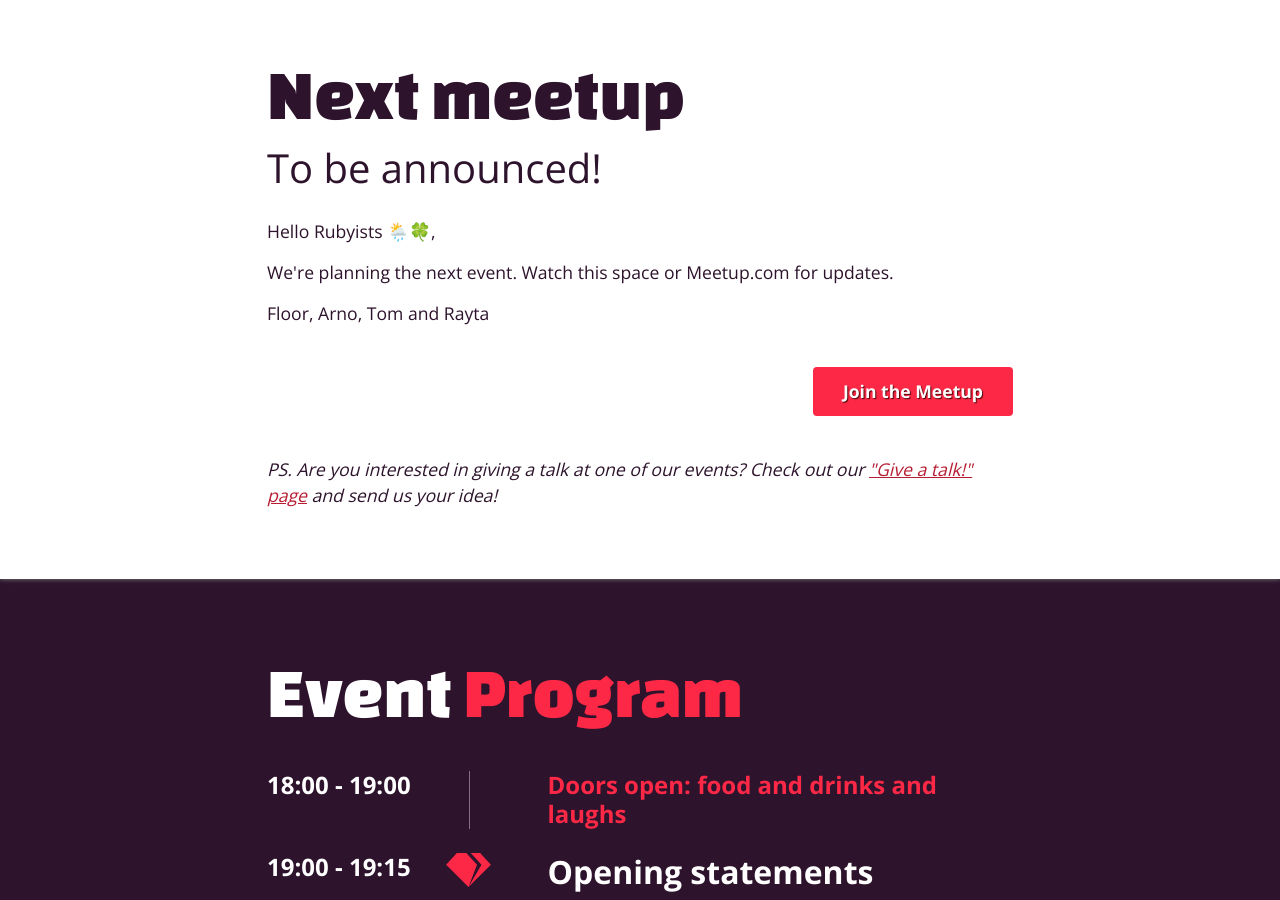
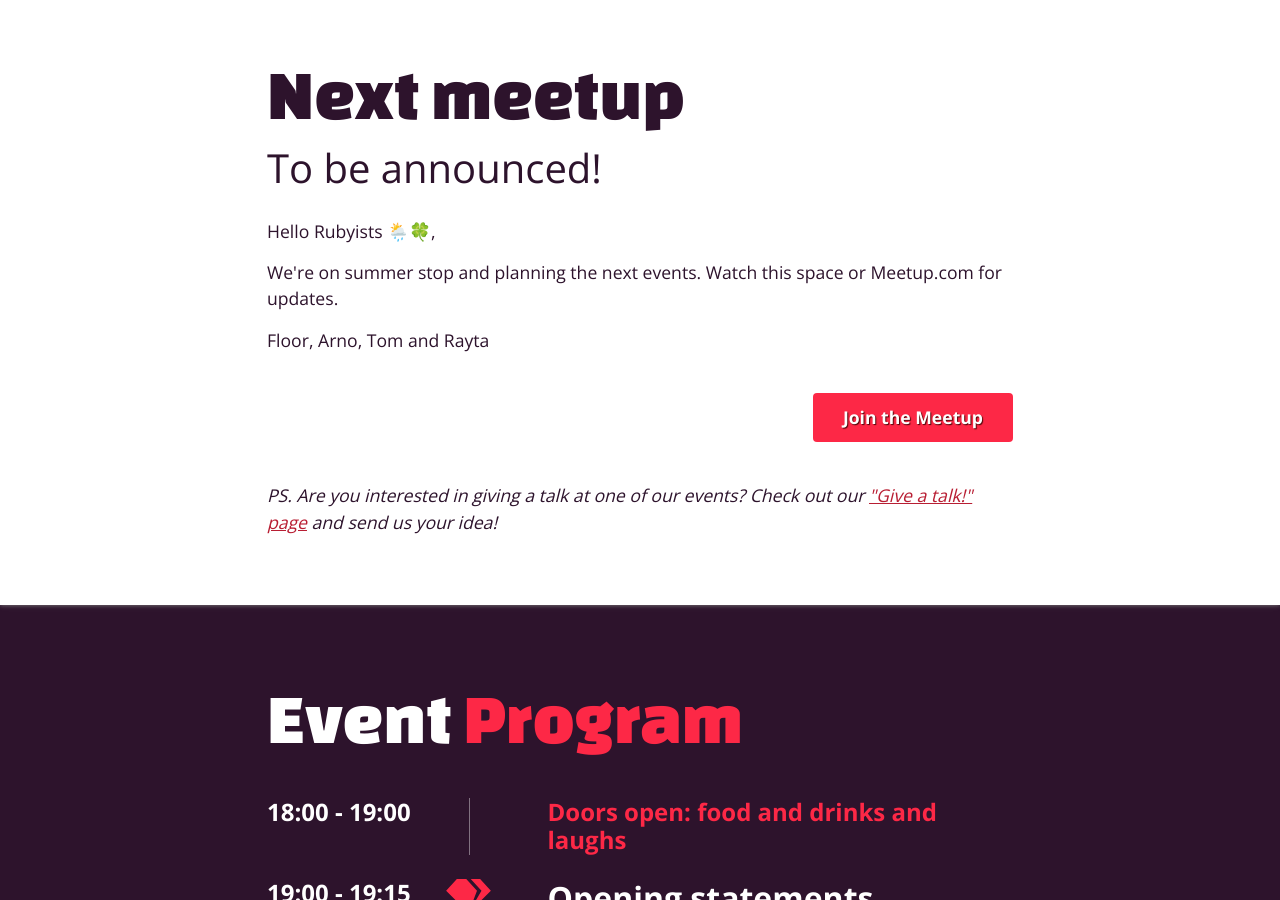
Before and after one commit to amsrb/amsrb.github.com, a Jekyll site: the page built from index.html, in a window 1280 px wide and 900 px high, scrolled down 1207 px. Built offline with Jekyll 4.4.1, drawn with Linux system fonts in a browser that asks for light colours.

Commit message:
Clarify we're on summer stop and no events for now

```diff
--- a/index.html
+++ b/index.html
@@ -47,7 +47,7 @@ meetup_link: "https://www.meetup.com/amsterdam-rb/events/289818356/"
       <div class="text-content">
         <p>Hello Rubyists 🌦️🍀,</p>
 
-        <p>We're planning the next event. Watch this space or Meetup.com for updates.</p>
+        <p>We're on summer stop and planning the next events. Watch this space or Meetup.com for updates.</p>
 
         <p>Floor, Arno, Tom and Rayta</p>
       </div>
```
